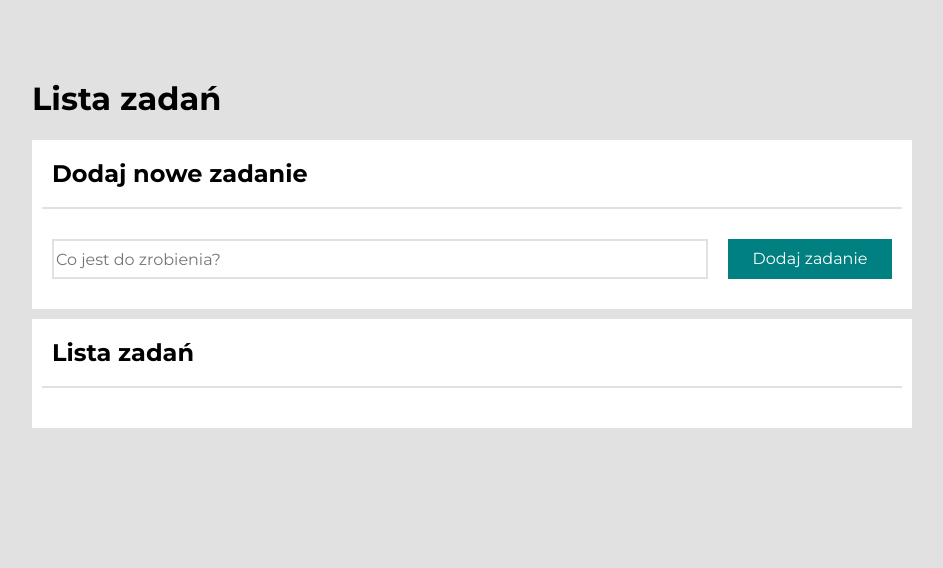
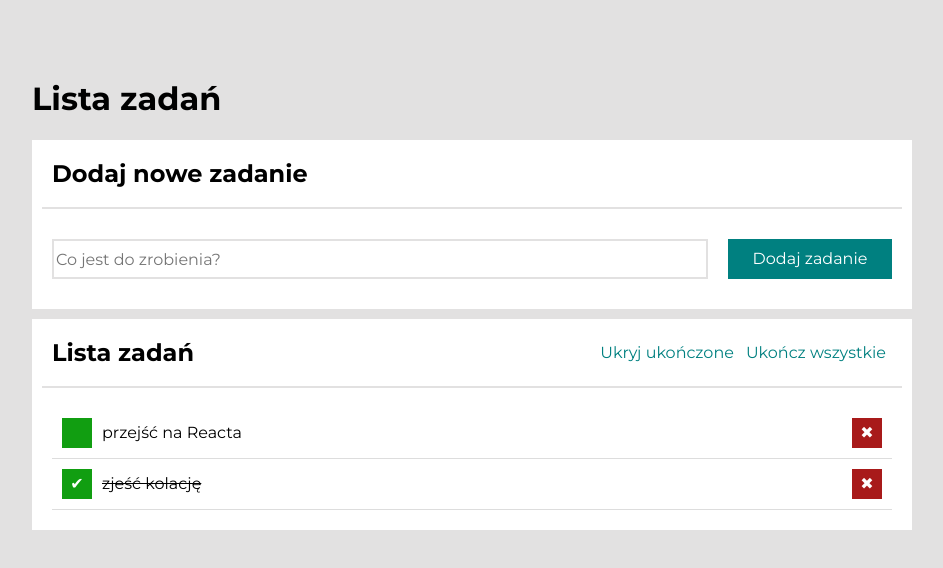
Before and after one commit to jacob-jk/list-of-tasks---React, a React (Create React App) app: page / in a window 1280 px wide. Shown: the top 568 px of the page, without its empty margins (168-1111 px from the left). Built offline with nearby package versions, Linux system fonts and the light colour scheme.

Commit message:
default tasks added

```diff
--- a/src/App.js
+++ b/src/App.js
@@ -8,7 +8,10 @@ import Container from "./Container";
 
 function App() {
   const [hideDone, setHideDone] = useState(false);
-  const [tasks, setTasks] = useState([]);
+  const [tasks, setTasks] = useState([
+    { id: 1, content: "przejść na Reacta", done: false },
+    { id: 2, content: "zjeść kolację", done: true },
+  ]);
 
   const toggleHideDone = () => {
     setHideDone((hideDone) => !hideDone);
```
